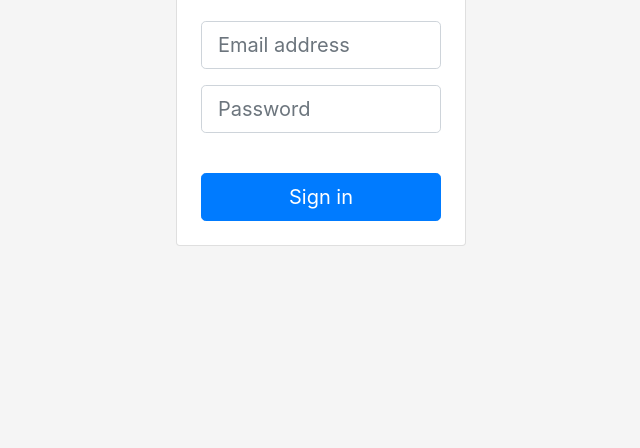
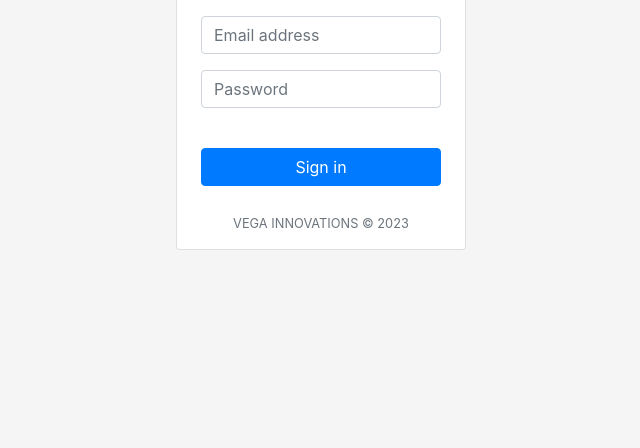
Before and after one commit to LMJayasundara/VegaTunnel-1, a plain HTML site: page login.html in a window 1280 px wide. Shown: the part 352-800 px from the top of the page, without its empty margins (319-959 px from the left). Drawn offline with nearby package versions, Linux system fonts and the light colour scheme.

Commit message:
Update login.html

```diff
--- a/login.html
+++ b/login.html
@@ -24,19 +24,22 @@
     <div class="container-fluid h-100">
       <div class="row justify-content-center align-items-center h-100">
         <div class="col col-sm-6 col-md-6 col-lg-4 col-xl-3">
-          <form class="card">
+          <div class="card">
             <div class="text-center my-4">
                 <img src="./images/pngegg.png" alt="" width="72" height="72" />
                 <h1 class="h3 mb-3 font-weight-normal">Log In</h1>
             </div>
             <div class="form-group mx-4">
-                <input type="email" id="inputEmail" class="form-control form-control-lg" placeholder="Email address"/>
+                <input type="email" id="inputEmail" class="form-control" placeholder="Email address"/>
             </div>
             <div class="form-group mx-4">
-                <input type="password" id="inputPassword" class="form-control form-control-lg" placeholder="Password"/>
+                <input type="password" id="inputPassword" class="form-control" placeholder="Password"/>
             </div>
-            <button class="btn btn-lg btn-primary m-4" onclick="document.location='master.html'">Sign in</button>
-          </form>
+            <button class="btn btn-primary m-4" onclick="navigateToNewPage()">Sign in</button>
+            <div class="form-group mx-4" style="text-align: center;">
+                <small class="form-text text-muted">VEGA INNOVATIONS © 2023</small>
+            </div>
+        </div>
         </div>
       </div>
     </div>
@@ -45,5 +48,13 @@
     <script src="https://cdn.jsdelivr.net/npm/popper.js@1.12.9/dist/umd/popper.min.js" integrity="sha384-ApNbgh9B+Y1QKtv3Rn7W3mgPxhU9K/ScQsAP7hUibX39j7fakFPskvXusvfa0b4Q" crossorigin="anonymous"></script>
     <script src="https://cdn.jsdelivr.net/npm/bootstrap@4.0.0/dist/js/bootstrap.min.js" integrity="sha384-JZR6Spejh4U02d8jOt6vLEHfe/JQGiRRSQQxSfFWpi1MquVdAyjUar5+76PVCmYl" crossorigin="anonymous"></script>
 
+<script>
+      function navigateToNewPage() {
+        console.log("Navigating to new page...");
+    window.location.href = "master.html";
+    console.log("Navigating to new page...");
+  }
+</script>
+
   </body>
 </html>
```
